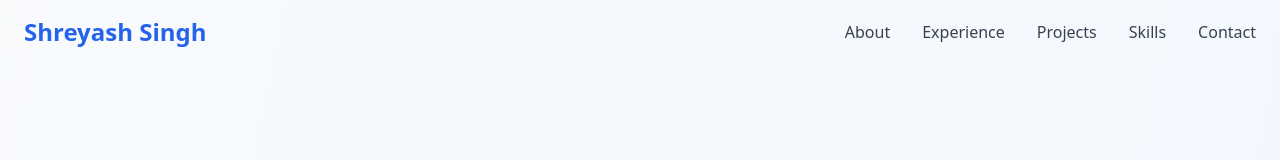
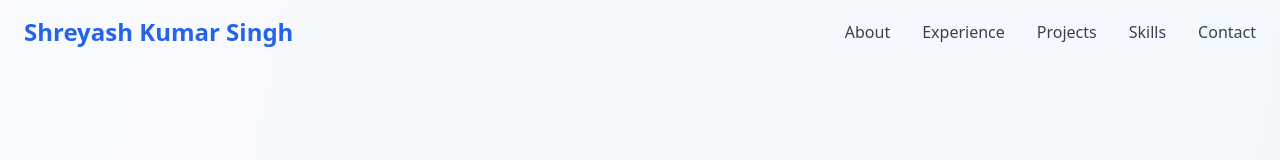
Before and after one commit to shreyashkumarsingh/shreyash-portfolio, a React (Vite) app: page / in a window 1280 px wide. Shown: the top 160 px of the page. Built offline with nearby package versions, Linux system fonts and the light colour scheme.

Commit message:
Fix: Update header name
Change the name in the header from "Shreyash Singh" to "Shreyash Kumar Singh".

```diff
--- a/src/components/Header.tsx
+++ b/src/components/Header.tsx
@@ -31,7 +31,7 @@ const Header = () => {
       <nav className="container mx-auto px-6 py-4">
         <div className="flex justify-between items-center">
           <div className="text-2xl font-bold text-blue-600">
-            Shreyash Singh
+            Shreyash Kumar Singh
           </div>
 
           {/* Desktop Navigation */}
```
